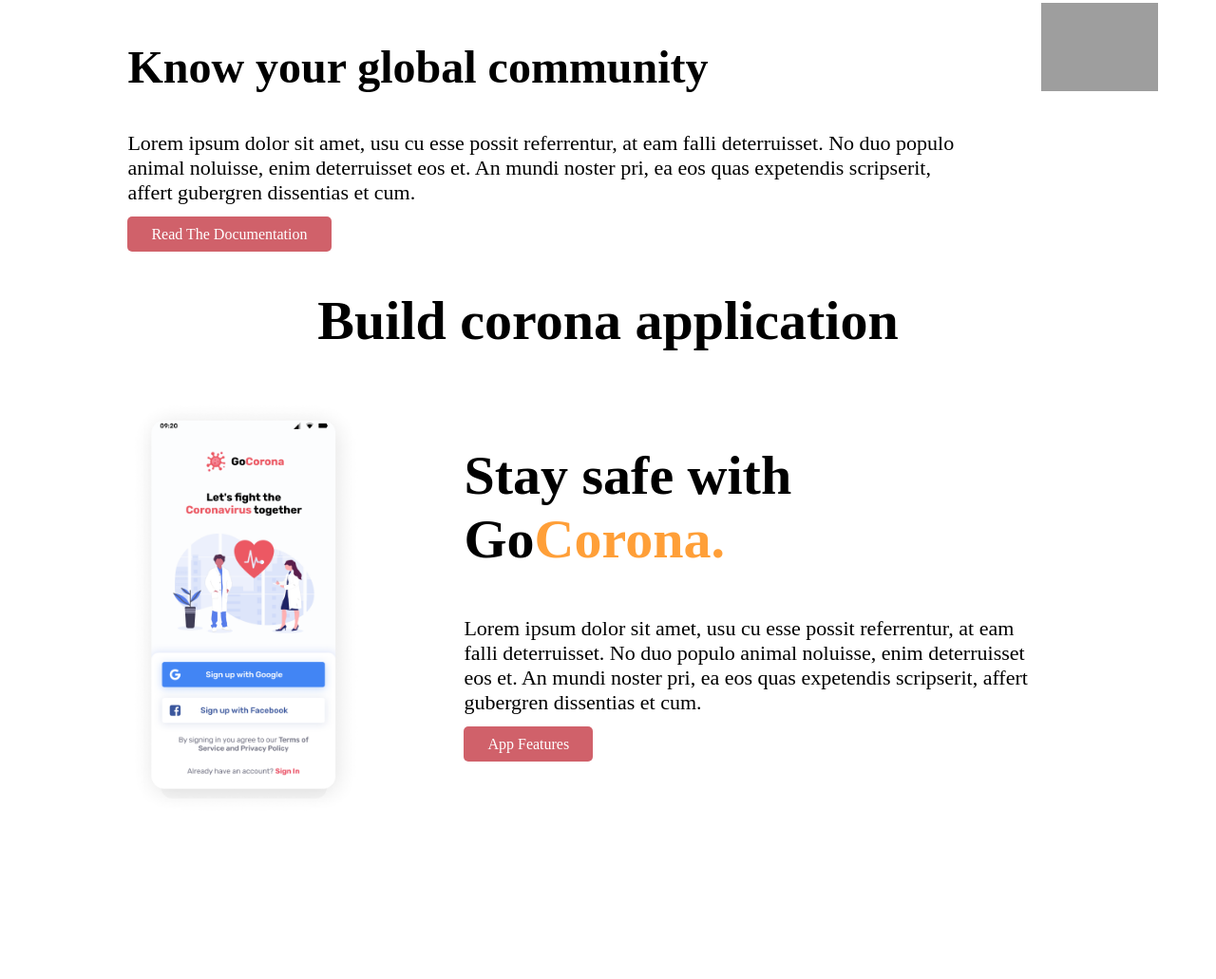
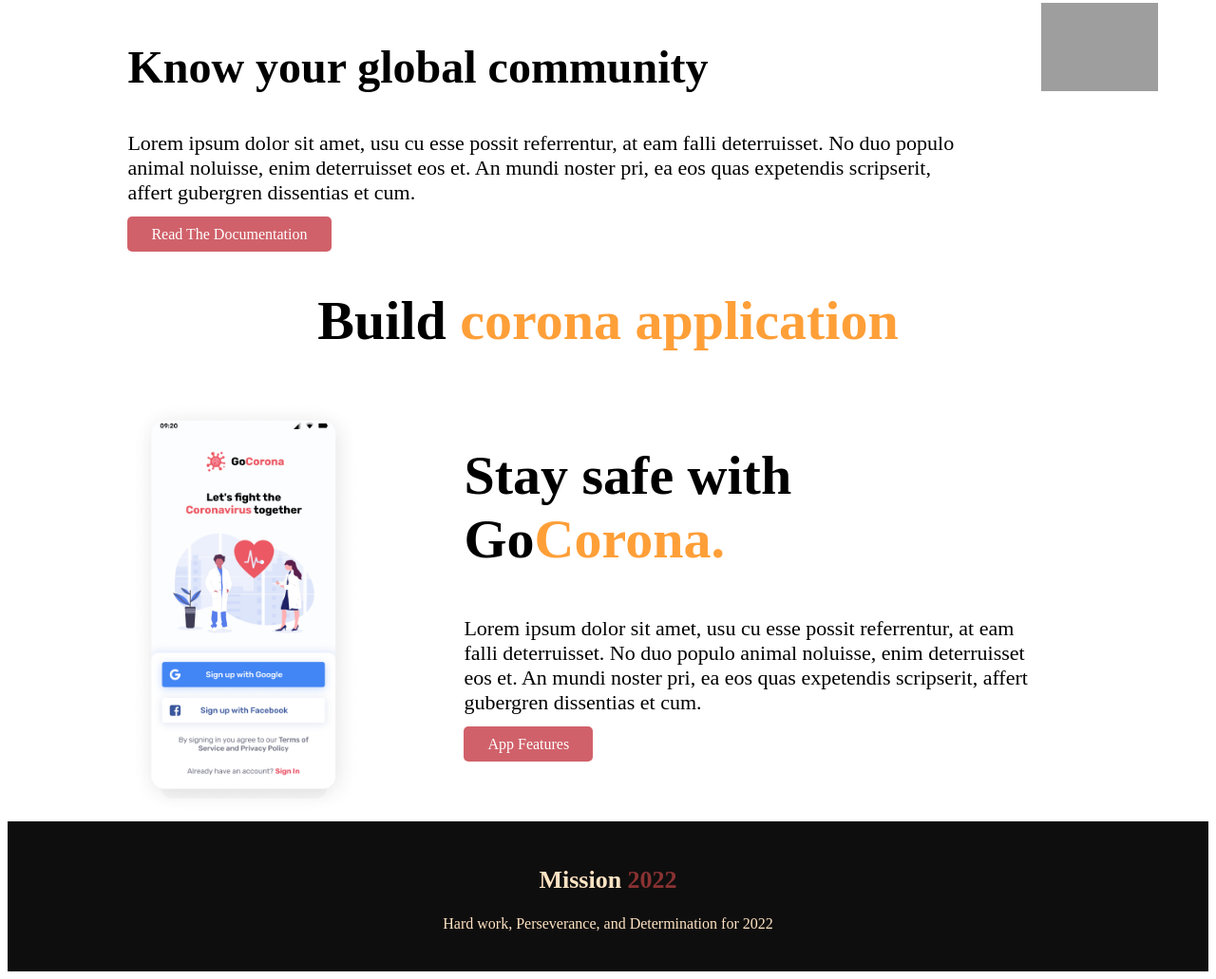
Before and after one commit to Bushraa57/assignment-1, a plain HTML site: page index.html in a window 1280 px wide. Shown: the part 1614-2645 px from the top of the page at 95% size. Before the commit the page ends 2487 px from the top, so only its background shows below. Drawn offline with Linux system fonts and the light colour scheme; grey boxes are pictures that could not be loaded.

Commit message:
adding footer

```diff
--- a/index.html
+++ b/index.html
@@ -90,7 +90,7 @@
 
    </section>
    <section class="five">
-      <h1 class="center">Build corona application</h1>
+      <h1 class="center">Build <span class="color-title">corona application</span></h1>
       <div class="second-half">
          <div class="tfhalf">
             <img src="images/picture/app.png" alt="">
@@ -107,5 +107,9 @@
 
    </section>
 </body>
+<footer>
+   <h2 id="size" class="font" >Mission <span class="red-title">2022</span></h2>
+   <p id="s" class="font">Hard work, Perseverance, and Determination for 2022</p>
+</footer>
 
 </html>
--- a/style.css
+++ b/style.css
@@ -83,3 +83,19 @@
 #five{
    padding-right: 15%;
 }
+footer {
+   text-align: center;
+   background-color: rgb(15, 14, 14);
+color: bisque;
+padding: 2%;
+
+}
+.red-title{
+   color: rgb(137, 50, 50);
+}
+#size{
+   font-size: 26px;
+}
+#s{
+   font-size: 16px;
+}
```
